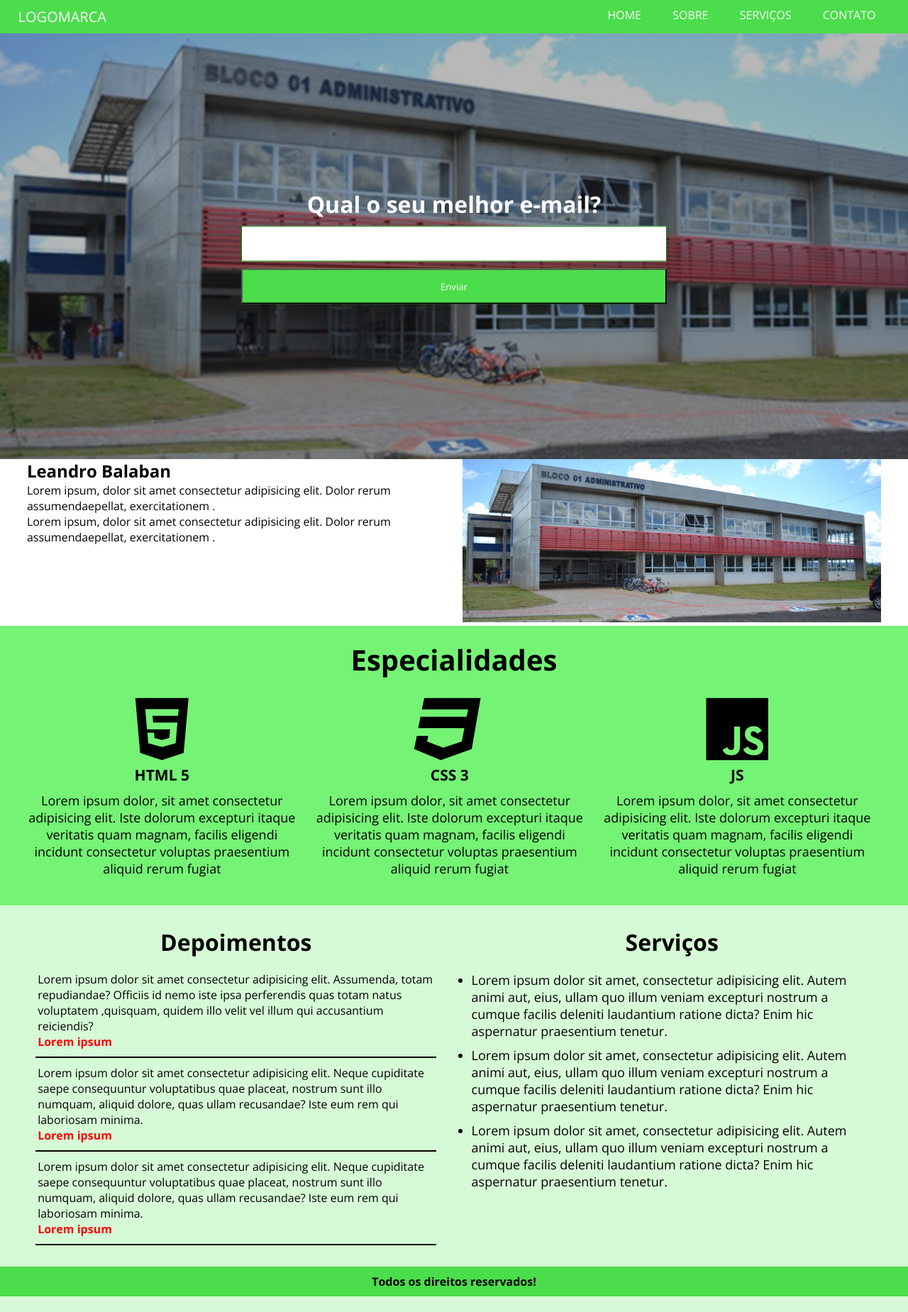
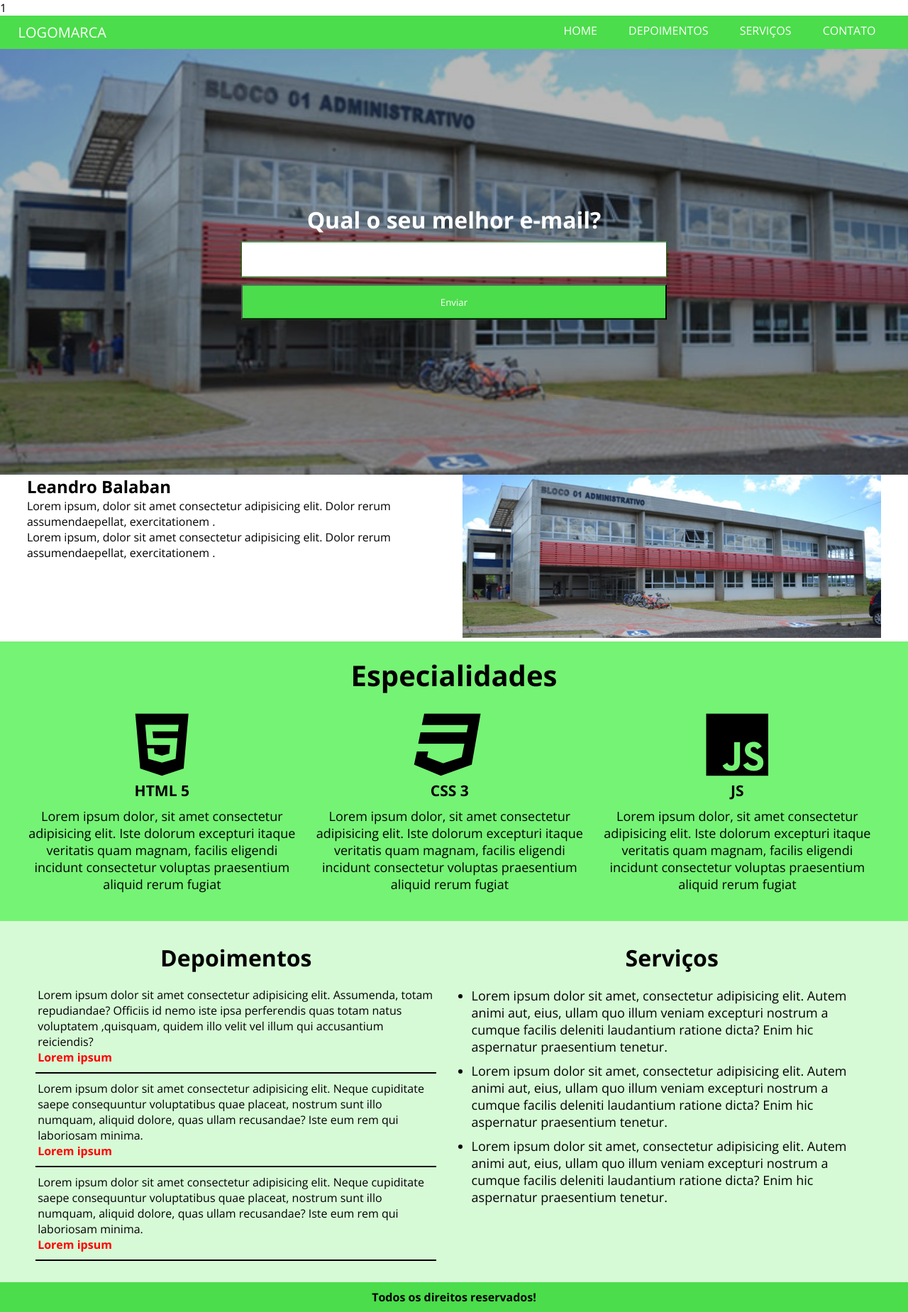
Before and after one commit to leandro1027/Projeto_01, a PHP site: page /?url=1 in a window 1280 px wide. Shown: the whole page at 71% size. Before the commit the page ends 1827 px from the top, so only its background shows below. Run offline with PHP 8.4, Linux system fonts and the light colour scheme; some libraries are stand-ins or nearby versions.

Commit message:
add htacess

```diff
--- /dev/null
+++ b/assets/js/scripts.js
@@ -0,0 +1,21 @@
+$(function(){
+    $('nav.mobile').click(function(){
+        var listaMenu = $('nav.mobile ul');
+
+        if(listaMenu.is('hidden')){
+            var icone = $('nav.mobile div');
+            icone.removeClass('fa-bars');
+            icone.addClass('fa-xmark');
+
+
+            listaMenu.slideToggle();
+
+        }else{
+            var icone = $('nav.mobile div');
+            icone.removeClass('fa-xmark');
+            icone.addClass('fa-bars');
+
+            listaMenu.slideToggle();
+        }
+    })
+})
--- a/index.php
+++ b/index.php
@@ -22,6 +22,10 @@
 
 <body>
 
+    <?php
+        echo $_GET['url'];
+    ?>
+
     <!--header-->
     <header>
         <div class="center">
@@ -29,7 +33,7 @@
             <nav class="desktop right">
                 <ul>
                     <li><a href="#">Home</a></li>
-                    <li><a href="#">Sobre</a></li>
+                    <li><a href="#">Depoimentos</a></li>
                     <li><a href="#">Serviços</a></li>
                     <li><a href="#">Contato</a></li>
                 </ul>
@@ -39,7 +43,7 @@
                 <div class="bars-mobile fa-solid fa-bars"></div>
                 <ul>
                     <li><a href="#">Home</a></li>
-                    <li><a href="#">Sobre</a></li>
+                    <li><a href="#">Depoimentos</a></li>
                     <li><a href="#">Serviços</a></li>
                     <li><a href="#">Contato</a></li>
                 </ul>
@@ -184,6 +188,14 @@
         </div>
     </footer>
     <!--Footer-->
+
+    <!--jquery-->
+    <script src="https://cdnjs.cloudflare.com/ajax/libs/jquery/3.7.1/jquery.min.js"
+        integrity="sha512-v2CJ7UaYy4JwqLDIrZUI/4hqeoQieOmAZNXBeQyjo21dadnwR+8ZaIJVT8EE2iyI61OV8e6M8PP2/4hpQINQ/g=="
+        crossorigin="anonymous" referrerpolicy="no-referrer"></script>
+    <!--jquery-->
+
+    <script src="assets/js/scripts.js"></script>
 </body>
 
 </html>
```
Also changed, not shown: .htaccess (added).
